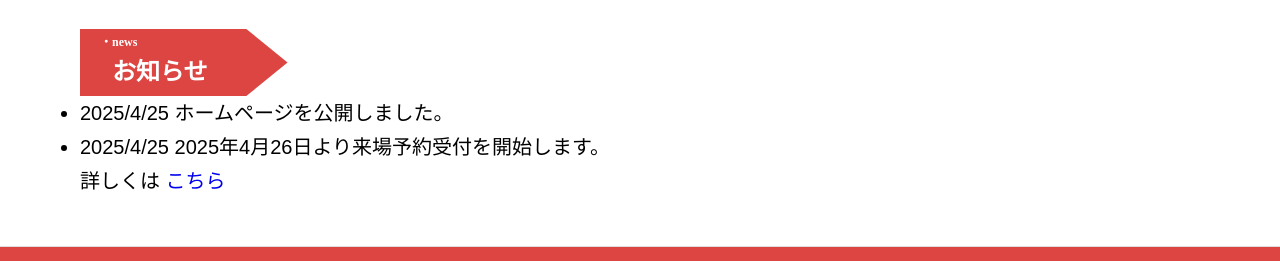
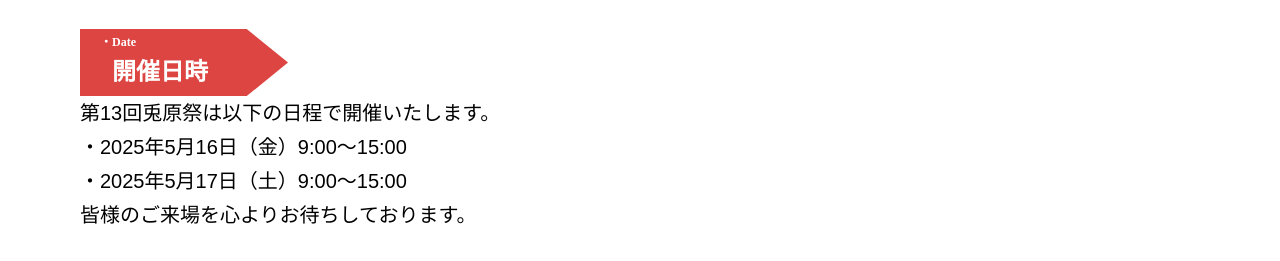
Before and after one commit to yukiboe/yukiboe.github.io, a plain HTML site: page index.html in a window 1280 px wide. Shown: the part 471-732 px from the top of the page. Drawn offline with Linux system fonts and the light colour scheme; some packages are replaced by stand-ins of ours.

Commit message:
開催日時情報追加

```diff
--- a/index.html
+++ b/index.html
@@ -57,6 +57,20 @@
                     </div>
                 </div>
             </section>
+            <section class="date">
+                <div class="headline">
+                    <h3>　・Date</h3>
+                    <h2>　開催日時　　　</h2>
+                </div>
+                <div class="date-explanation">
+                    <a>
+                        第13回兎原祭は以下の日程で開催いたします。<br>
+                        ・2025年5月16日（金）9:00～15:00<br>
+                        ・2025年5月17日（土）9:00～15:00<br>
+                        皆様のご来場を心よりお待ちしております。
+                    </a>
+                </div>
+            </section>
             <section class="news">
                 <div class="headline">
                     <h3>　・news</h3>
```
